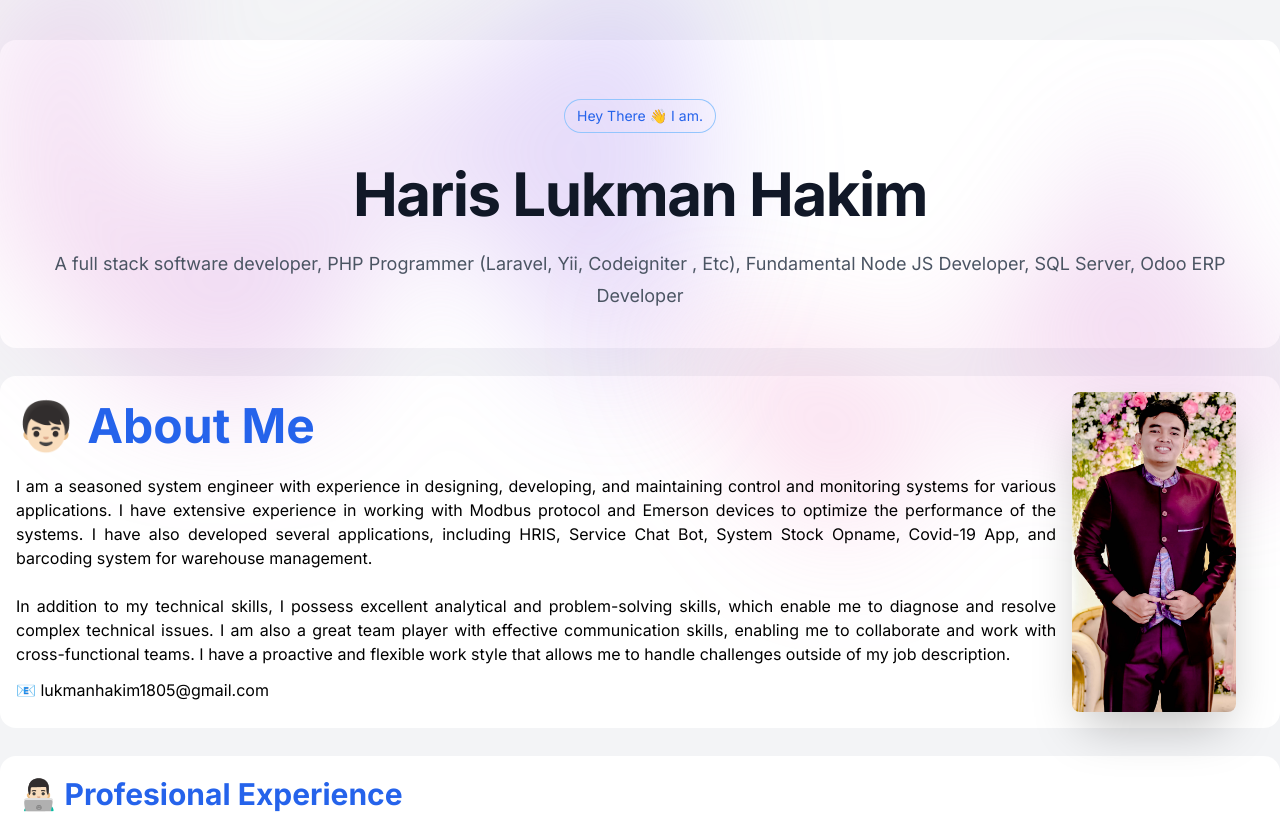
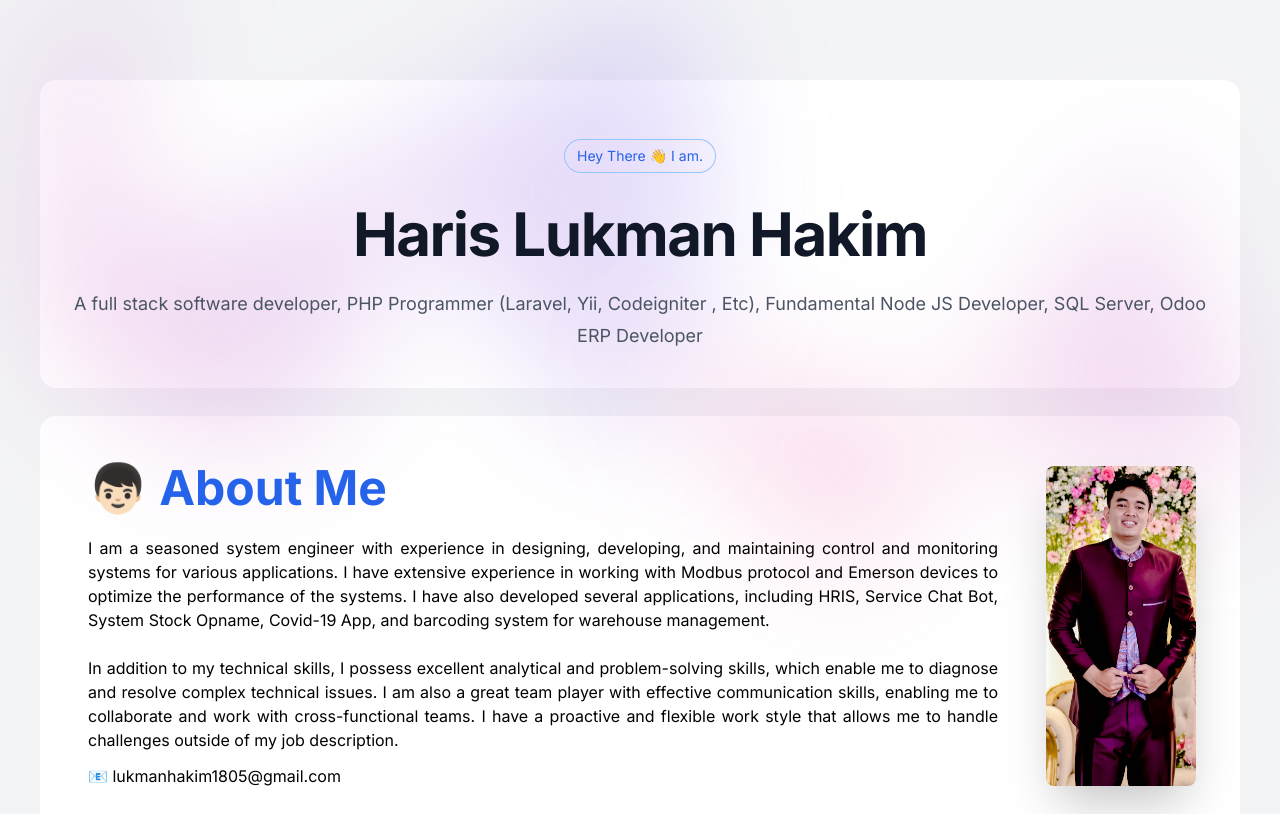
Before and after one commit to sanseru/potofolio_new_nextjs, a Next.js app: page / in a window 1280 px wide. Shown: the top 814 px of the page. Built offline with nearby package versions, Linux system fonts and the light colour scheme.

Commit message:
addPadding

```diff
--- a/app/page.tsx
+++ b/app/page.tsx
@@ -3,7 +3,7 @@ import Image from "next/image";
 export default function Home() {
   return (
     <main className="min-h-screen flex flex-col sm:justify-center items-center pt-6 sm:pt-0 bg-gray-100">
-      <div className="mt-10">
+      <div className="mt-10 p-10">
         <div className="bg-white rounded-2xl relative isolate px-6 pt-14 lg:px-8">
           <div
             className="absolute inset-x-0 -top-40 -z-10 transform-gpu overflow-hidden blur-3xl sm:-top-80"
@@ -58,11 +58,13 @@ export default function Home() {
               src="/DSC_2293.webp"
               alt="myImage"
               className="ax-w-sm mr-7 rounded-lg shadow-2xl h-[20rem] dark:invert"
-              width={300}
-              height={24}
+              width={150}
+              height={50}
+              // style={{ width: "auto", height: "auto" }}
+
               priority
             />
-            <div>
+            <div className="p-8">
               <h1 className="text-5xl font-bold text-blue-600">👦🏻 About Me</h1>
               <p className="py-6 text-justify">
                 I am a seasoned system engineer with experience in designing,
```
